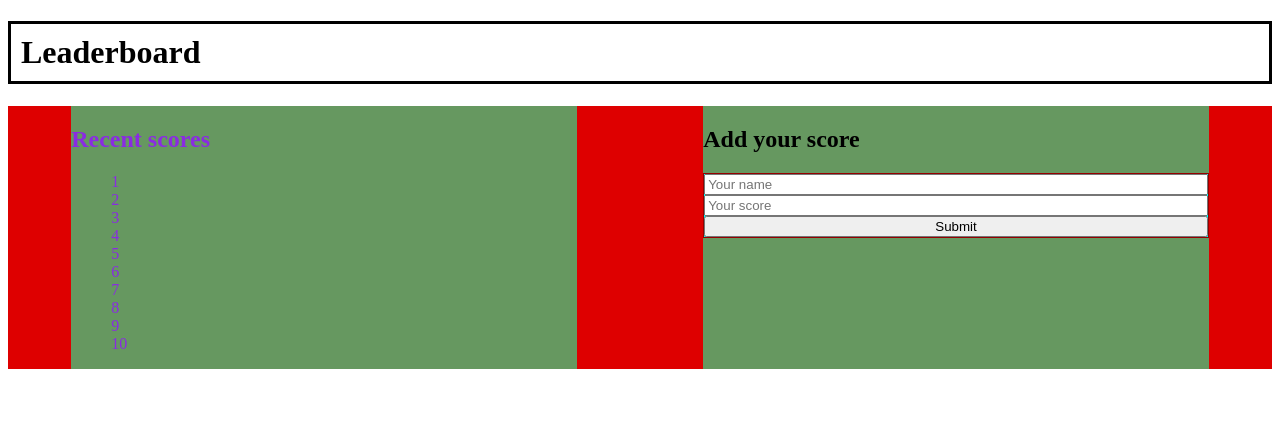
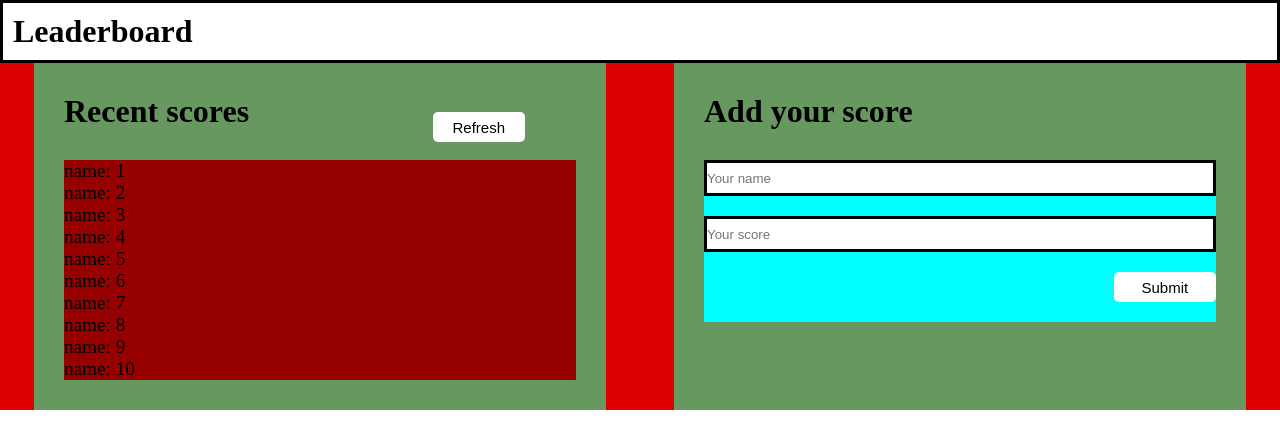
Before and after one commit to dgonzalesi/Leaderboard-APIs, a website built with webpack: page public/index.html in a window 1280 px wide. Built offline with nearby package versions, Linux system fonts and the light colour scheme.

Commit message:
Change port for webpack, style form.

```diff
--- a/public/index.html
+++ b/public/index.html
@@ -11,26 +11,29 @@
     <h1 id="title">Leaderboard</h1>
     <div id="maincontainer">
         <div id="scores" class="containers">
-            <h2 class="subtitle">Recent scores</h2>
+            <div id="topscore">
+                <h2 class="subtitle">Recent scores</h2>
+                <button id="refresh">Refresh</button>
+            </div>
             <ul id="mainlist">
-                <li class="score">1</li>
-                <li class="score">2</li>
-                <li class="score">3</li>
-                <li class="score">4</li>
-                <li class="score">5</li>
-                <li class="score">6</li>
-                <li class="score">7</li>
-                <li class="score">8</li>
-                <li class="score">9</li>
-                <li class="score">10</li>
+                <li class="score">name: 1</li>
+                <li class="score">name: 2</li>
+                <li class="score">name: 3</li>
+                <li class="score">name: 4</li>
+                <li class="score">name: 5</li>
+                <li class="score">name: 6</li>
+                <li class="score">name: 7</li>
+                <li class="score">name: 8</li>
+                <li class="score">name: 9</li>
+                <li class="score">name: 10</li>
             </ul>
         </div>
         <div id="inputscore" class="containers">
             <h2 class="subtitle">Add your score</h2>
             <form action="" method="post" id="mainform">
-                <input class="inputfield" type="text" name="name" id="playername" placeholder="Your name">
-                <input class="inputfield" type="text" name="score" id="playerscore" placeholder="Your score">
-                <input type="submit" value="Submit" id="submit">
+                <input class="inputarea inputfield" type="text" name="name" id="playername" placeholder="Your name">
+                <input class="inputarea inputfield" type="text" name="score" id="playerscore" placeholder="Your score">
+                <input class="inputarea"type="submit" value="Submit" id="submit">
             </form>
         </div>
     </div>
--- a/src/style.css
+++ b/src/style.css
@@ -5,6 +5,8 @@
 }
 * {
     list-style: none;
+    padding: 0;
+    margin: 0;
 }
 
 #maincontainer {
@@ -17,12 +19,12 @@
     display: flex;
     flex-direction: column;
     background-color: aqua;
-    border: #960000 solid 1px;
 }
 
 #scores {
-    color: blueviolet;
     width: 40%;
+    font-size: 1.2rem;
+    font-weight: 500;
 }
 
 #inputscore {
@@ -33,4 +35,65 @@
 .containers {
     background-color: #669860;
     width: 40%;
+    padding: 30px;
 }
+
+#topscore {
+    background-color: #669860;
+    width: 90%;
+    display: flex;
+    justify-content: space-between;
+    align-items: center;
+}
+
+#refresh{
+    border: none;
+    background-color: #ffffff;
+    height: 20px;
+    width: 20%;
+    text-align: center;
+    font-size: 15px;
+    padding-bottom: 15px;
+    padding-top: 15px;
+    line-height: 1px;
+    border-radius: 5px;
+    cursor: pointer;
+}
+
+.subtitle {
+    font-size: 2rem;
+    font-weight: 800;
+}
+
+#mainlist {
+    background-color: #960000;
+    display: flex;
+    flex-direction: column;
+}
+
+#mainform > * {
+    margin-bottom: 20px;
+    height: 30px;
+}
+.subtitle {
+    padding-bottom: 30px;
+}
+
+input {
+    border: #000 solid 3px;
+}
+
+#submit {
+    border: none;
+    background-color: #ffffff;
+    height: 20px;
+    width: 20%;
+    text-align: center;
+    font-size: 15px;
+    padding-bottom: 15px;
+    padding-top: 15px;
+    line-height: 1px;
+    border-radius: 5px;
+    cursor: pointer;
+    align-self: flex-end;
+}
--- a/webpack.config.js
+++ b/webpack.config.js
@@ -4,7 +4,7 @@ const HtmlWebPackPlugin = require('html-webpack-plugin');
 
 module.exports = {
   mode: 'development',
-  entry: '../src/index.js',
+  entry: './src/index.js',
   output: {
     filename: 'bundle.js',
     path: path.resolve(__dirname, 'dist'),
@@ -21,7 +21,7 @@ module.exports = {
     ],
   },
   devServer: {
-    port: 9000,
+    port: 9001,
     open: true,
     // contentBase: path.join(__dirname, 'dist')
   },
```
Also changed, not shown: src/modules/test/index.test.js (added), 1 other file.
